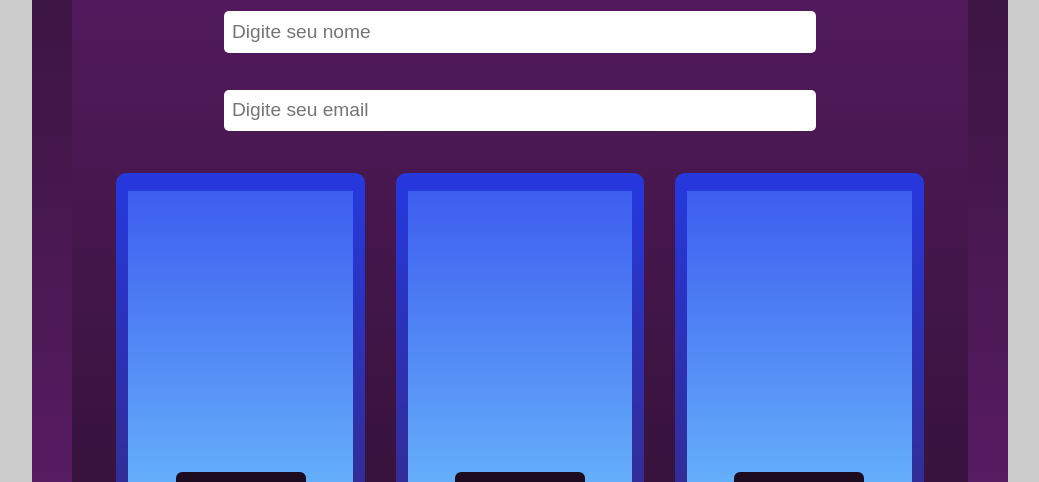
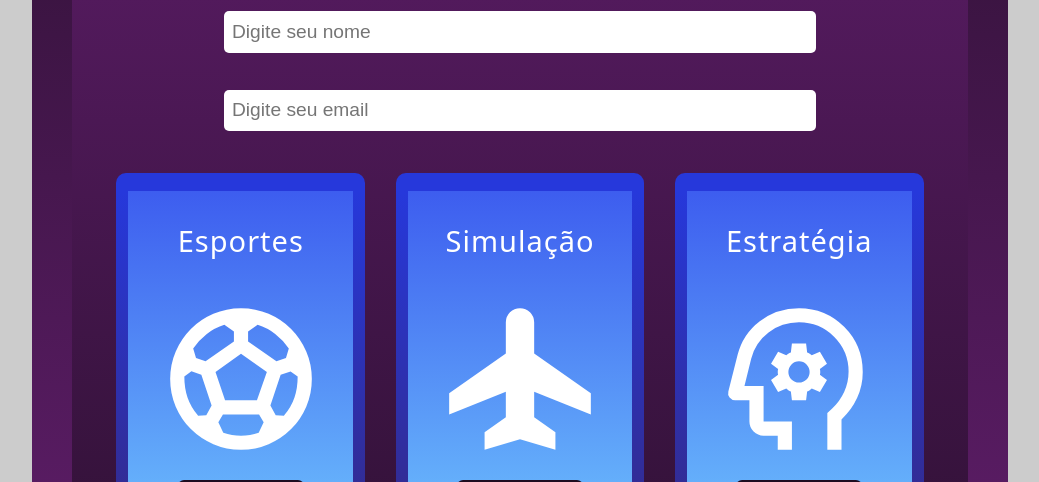
Before and after one commit to Leonardo-do-Playstation/ProjetoFinal-Modulo01Cap02-TemplateEnquete, a plain HTML site: page index.html in a window 1280 px wide. Shown: the part 470-952 px from the top of the page, without its empty margins (120-1159 px from the left). Drawn offline with Linux system fonts and the light colour scheme.

Commit message:
closes #6 - Página index.html/style.css: Adição de ícones nos cards e texto

```diff
--- a/index.html
+++ b/index.html
@@ -28,12 +28,30 @@
 
         <div class="Voting-cards">
           <div class="Card-border"><div class="Card">
+            <div class="Type-game">
+               <p>Esportes</p>
+            </div>
+            <div class="Icons">
+            <img src="sports_soccer_24dp_WHITE_FILL0_wght400_GRAD0_opsz24.svg">
+            </div>
             <button>Votar</button></div>
           </div>
           <div class="Card-border"><div class="Card">
+              <div class="Type-game">
+               <p>Simulação</p>
+              </div>
+            <div class="Icons">
+            <img src="flight_24dp_WHITE_FILL0_wght400_GRAD0_opsz24.svg">
+            </div>
             <button>Votar</button></div>
           </div>
           <div class="Card-border"><div class="Card">
+            <div class="Type-game">
+               <p>Estratégia</p>
+              </div>
+            <div class="Icons">
+              <img src="psychology_24dp_WHITE_FILL0_wght400_GRAD0_opsz24.svg" class="flipped">
+            </div>
             <button>Votar</button></div>
           </div>
         </div>
--- a/style.css
+++ b/style.css
@@ -66,8 +66,10 @@ body {
   margin: auto;
   display: flex;
   flex-direction: column;
-  justify-content: space-between;
-  padding: 0.6rem;
+  justify-content: start;
+  padding-bottom: 0.6rem;
+  align-items: center;
+  padding-top: 1px;
   box-sizing: border-box;
 }
 
@@ -112,7 +114,7 @@ body {
 
 button {
   background-color: #1D0C20;
-  width: 8.13rem;
+  width: 7.9rem;
   height: 3.7rem;
   text-align: center;
   color: white;
@@ -144,3 +146,24 @@ button {
   margin-bottom: 1.4rem;
   margin-top: 0.9rem;
 }
+
+.Icons img {
+  width: 170px;
+  height: 180px;
+  display: block;
+  margin: auto;
+  margin-bottom: 0.7rem;
+}
+
+.Type-game{
+  color: white;
+  font-size: 29px;
+  text-align: center;
+  font-family: system-ui, -apple-system, BlinkMacSystemFont, 'Segoe UI', Roboto, Oxygen, Ubuntu, Cantarell, 'Open Sans', 'Helvetica Neue', sans-serif;
+  letter-spacing: 1px;
+  font-weight: 500;
+}
+
+.flipped {
+  transform: scaleX(-1);
+}
```
Also changed, not shown: flight_24dp_WHITE_FILL0_wght400_GRAD0_opsz24.svg (added), psychology_24dp_WHITE_FILL0_wght400_GRAD0_opsz24.svg (added), sports_soccer_24dp_WHITE_FILL0_wght400_GRAD0_opsz24.svg (added).
